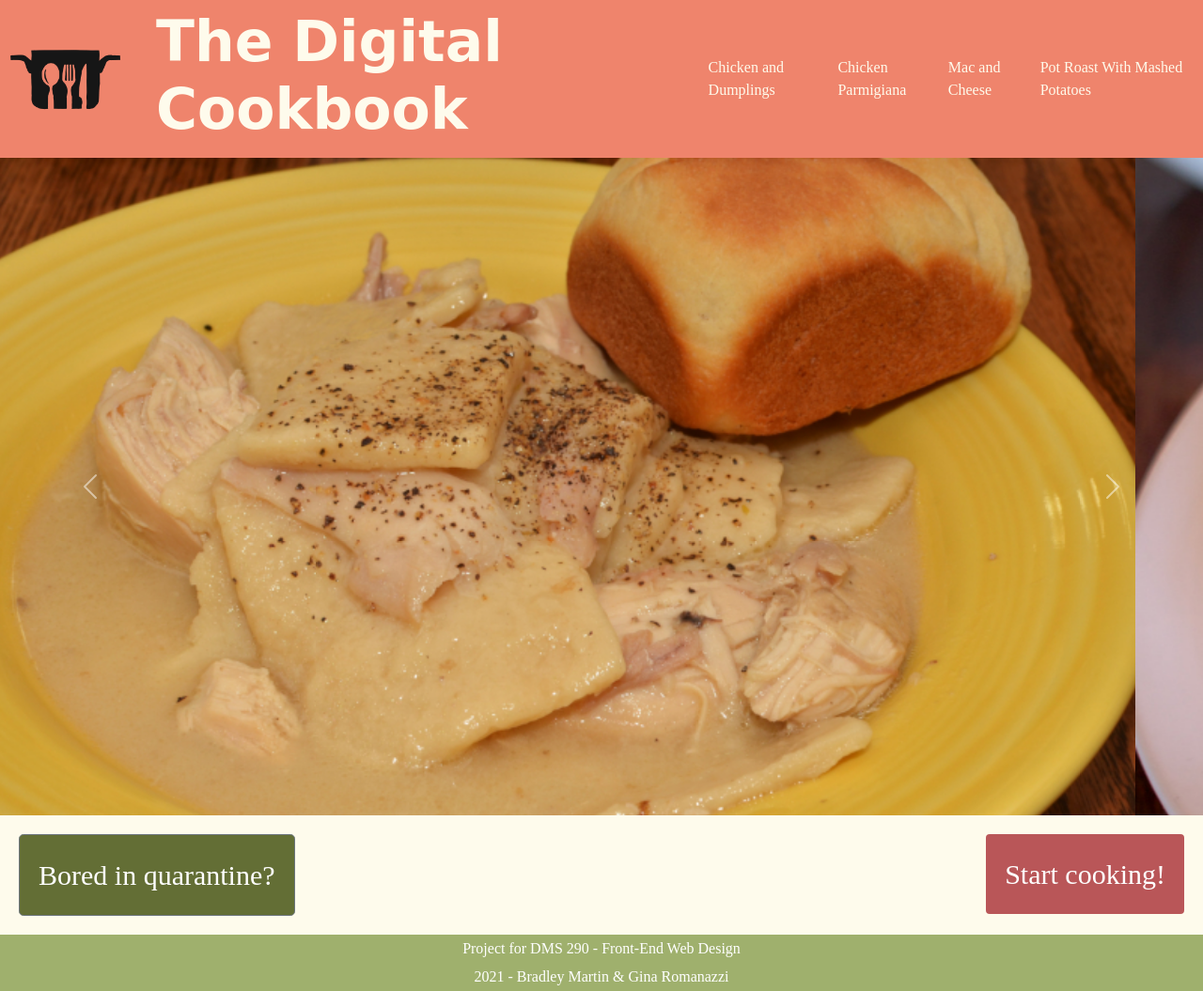
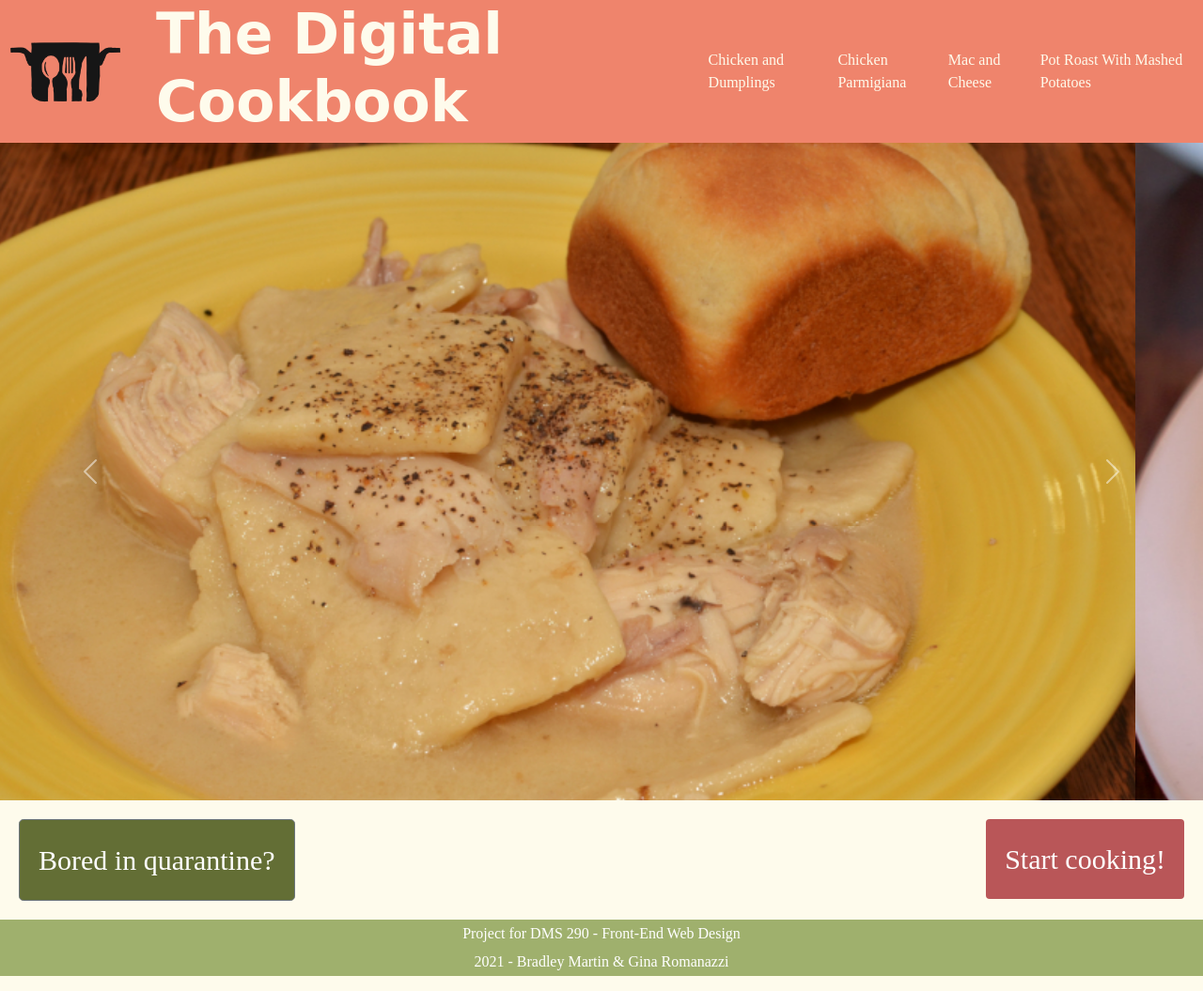
Before and after one commit to gromanaz/project04, a plain HTML site: page index.html in a window 1280 px wide. Shown: the whole page at 94% size. Drawn offline with nearby package versions, Linux system fonts and the light colour scheme; a web font is replaced by a local one.

Commit message:
Added padding

```diff
--- a/css/overrides.css
+++ b/css/overrides.css
@@ -5,3 +5,7 @@
 .navbar-light .navbar-nav .nav-link.active, .navbar-light .navbar-nav .show>.nav-link {
 	color: #832844!important;
 }
+
+.navbar{
+	padding: 0px;
+}
```
